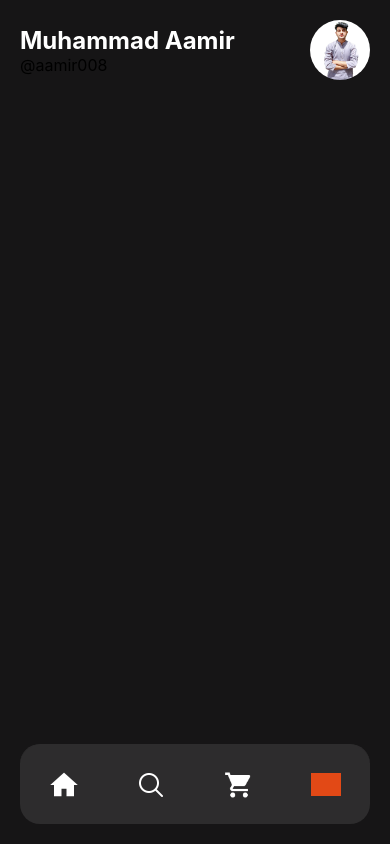
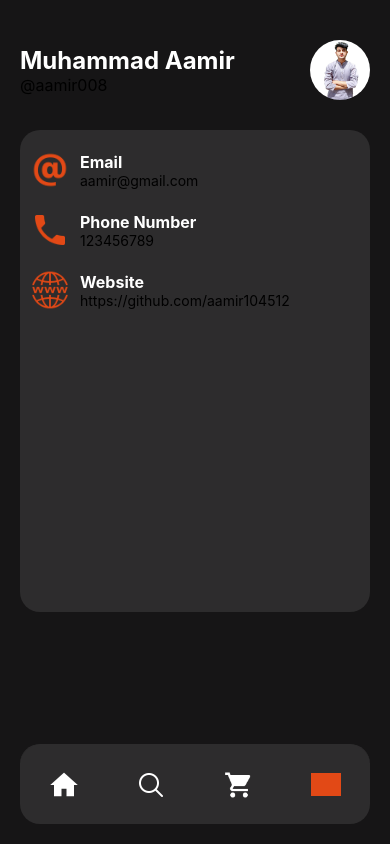
Before and after one commit to aamir104512/FoodRecipes, a React Native app: screen /Profile in a window 390 px wide. Built offline with nearby package versions, Linux system fonts and the light colour scheme; grey boxes are pictures that could not be loaded.

Commit message:
profile info

```diff
--- a/screens/Cart.js
+++ b/screens/Cart.js
@@ -6,11 +6,15 @@ import CartComponent from '../components/CartComponent';
 export default function Cart() {
   return (
     <View style={styles.container}>
+
+      {/* Cart header */}
       <View style={styles.cartHeader}>
         <Text style={{color: Colors.white, fontSize: 24, fontWeight: 'bold'}}>
           My Cart
         </Text>
       </View>
+
+      {/* Cart component displaying image, title and descrioption. we are passing data here to CartComponent */}
       <View style={{marginRight: 70, marginTop: 40}}>
         <CartComponent
           image={require('../images/machaOats.png')}
--- a/screens/Profile.js
+++ b/screens/Profile.js
@@ -5,9 +5,12 @@ import Colors from '../colors/Colors';
 export default function Profile() {
   return (
     <View style={styles.container}>
+      {/* This is header view containing name, usename and use image */}
       <View style={styles.headerView}>
         <View>
-          <Text style={{color: Colors.white, fontSize: 24, fontWeight: 'bold'}}>Muhammad Aamir</Text>
+          <Text style={{color: Colors.white, fontSize: 24, fontWeight: 'bold'}}>
+            Muhammad Aamir
+          </Text>
           <Text style={{fontSize: 16}}>@aamir008</Text>
         </View>
         <View>
@@ -18,6 +21,66 @@ export default function Profile() {
           />
         </View>
       </View>
+
+      {/* Personal information view */}
+      <View style={styles.parent}>
+        <View style={styles.information}>
+          {/* email image view */}
+          <View>
+            <Image
+              source={require('../images/email.png')}
+              resizeMode="contain"
+              style={styles.icon}
+            />
+          </View>
+          {/*email text view */}
+          <View>
+            <Text
+              style={{color: Colors.white, fontWeight: 'bold', fontSize: 16}}>
+              Email
+            </Text>
+            <Text>aamir@gmail.com</Text>
+          </View>
+        </View>
+
+        <View style={styles.information}>
+          {/*phone image view */}
+          <View>
+            <Image
+              source={require('../images/phone.png')}
+              resizeMode="contain"
+              style={styles.icon}
+            />
+          </View>
+          {/*phone text view */}
+          <View>
+            <Text
+              style={{color: Colors.white, fontWeight: 'bold', fontSize: 16}}>
+              Phone Number
+            </Text>
+            <Text>123456789</Text>
+          </View>
+        </View>
+
+        <View style={styles.information}>
+          {/*website image view */}
+          <View>
+            <Image
+              source={require('../images/website.png')}
+              resizeMode="contain"
+              style={styles.icon}
+            />
+          </View>
+          {/*website text view */}
+          <View>
+            <Text
+              style={{color: Colors.white, fontWeight: 'bold', fontSize: 16}}>
+              Website
+            </Text>
+            <Text>https://github.com/aamir104512</Text>
+          </View>
+        </View>
+      </View>
     </View>
   );
 }
@@ -26,11 +89,31 @@ const styles = StyleSheet.create({
   container: {
     flex: 1,
     backgroundColor: Colors.primaryBackground,
-    padding: 20
+    padding: 20,
   },
   headerView: {
     flexDirection: 'row',
     justifyContent: 'space-between',
-    alignItems: 'center'
+    alignItems: 'center',
+    marginTop: 20,
+  },
+  information: {
+    flexDirection: 'row',
+    alignItems: 'center',
+    marginTop: 20,
+  },
+  icon: {
+    height: 40,
+    width: 40,
+    marginRight: 10,
+    tintColor: Colors.buttons,
+  },
+  parent: {
+    marginTop: 30,
+    height: '60%',
+    width: '100%',
+    backgroundColor: Colors.secondary,
+    paddingHorizontal: 10,
+    borderRadius: 20,
   },
 });
--- a/screens/Search.js
+++ b/screens/Search.js
@@ -55,5 +55,6 @@ const styles = StyleSheet.create({
     width: '100%',
     backgroundColor: Colors.secondary,
     borderRadius: 20,
+    borderColor: Colors.buttons
   },
 });
```
